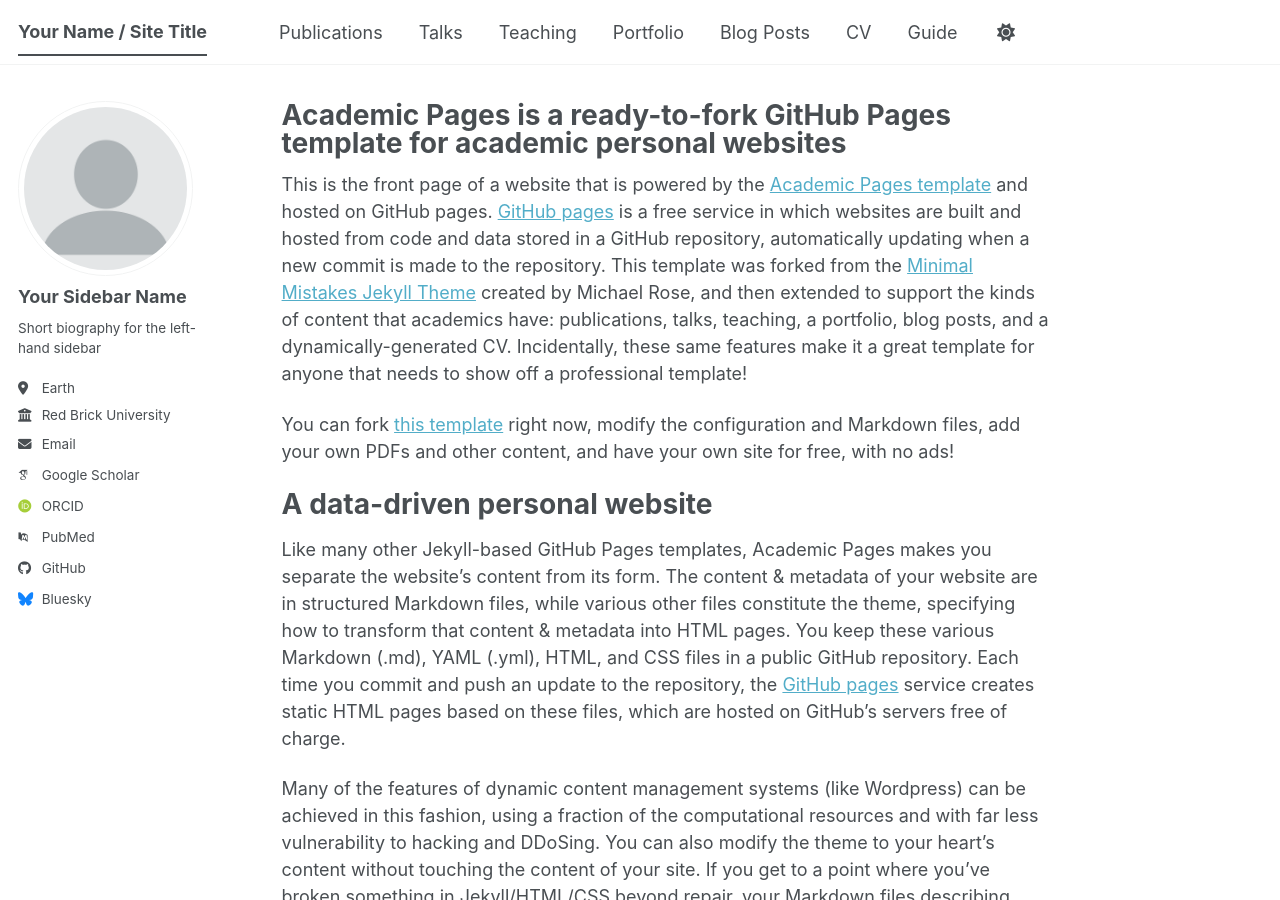
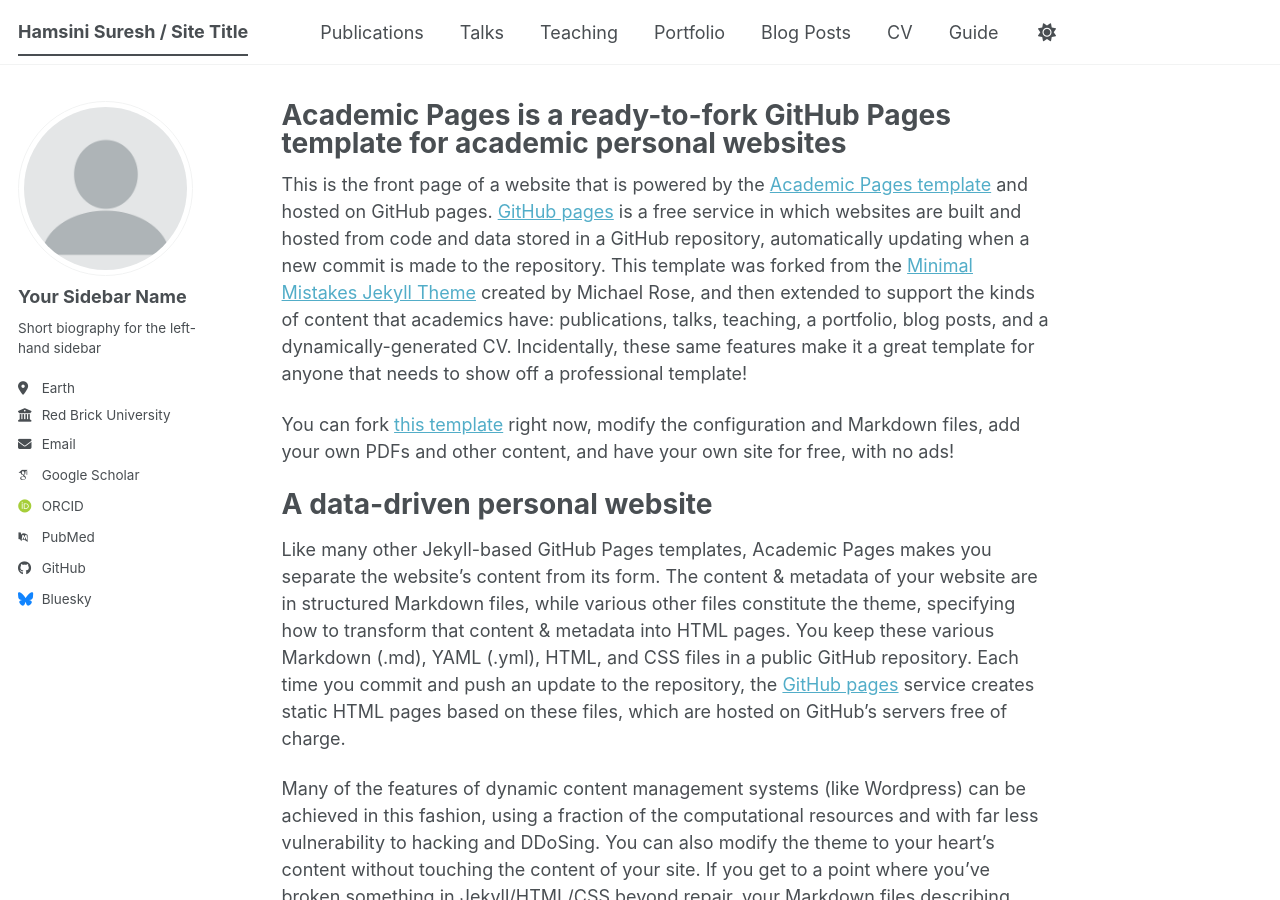
Before and after one commit to hamsinisuresh/hamsinisuresh.github.io, a Jekyll site: the page built from _pages/about.md, in a window 1280 px wide and 900 px high. Built offline with Jekyll 4.4.1, drawn with Linux system fonts in a browser that asks for light colours; some web fonts are replaced; a script bundle is joined from its source files by our own code; library files that are not in the unit come from our copies.

Commit message:
Update _config.yml

```diff
--- a/_config.yml
+++ b/_config.yml
@@ -9,7 +9,7 @@
 # Basic Site Settings
 locale                   : "en-US"
 site_theme               : "default" # The available themes options are "default", "air", "sunrise", "mint", "dirt" and "contrast"
-title                    : "Your Name / Site Title"
+title                    : "Hamsini Suresh / Site Title"
 title_separator          : "-"
 name                     : &name "Your Name"
 description              : &description "Your Name's academic portfolio"   # Update this with a general description of your site, this is the default if not overridden by a page
```
